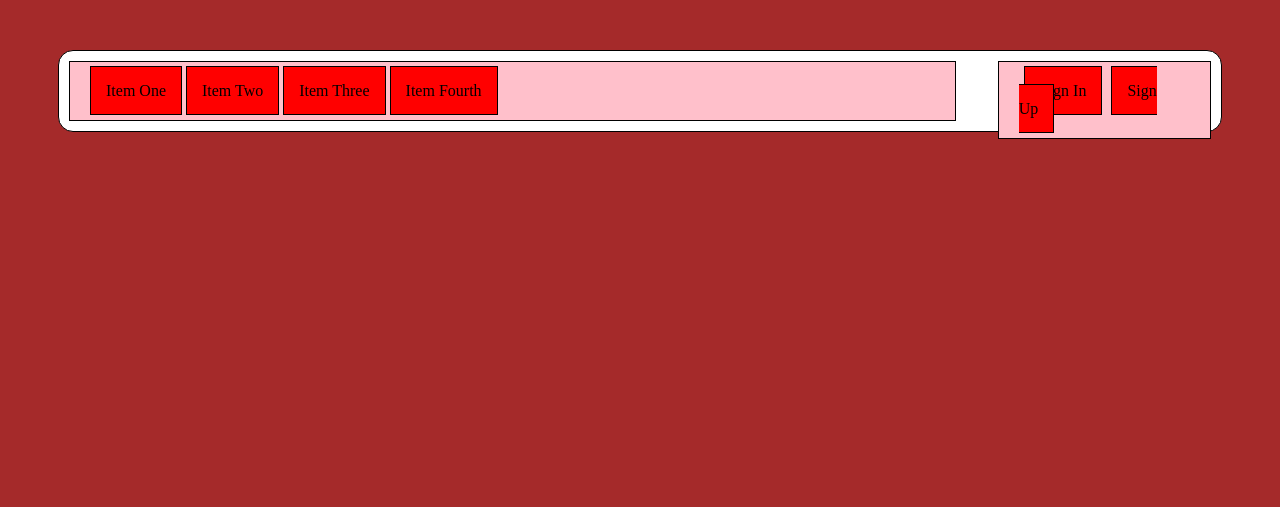
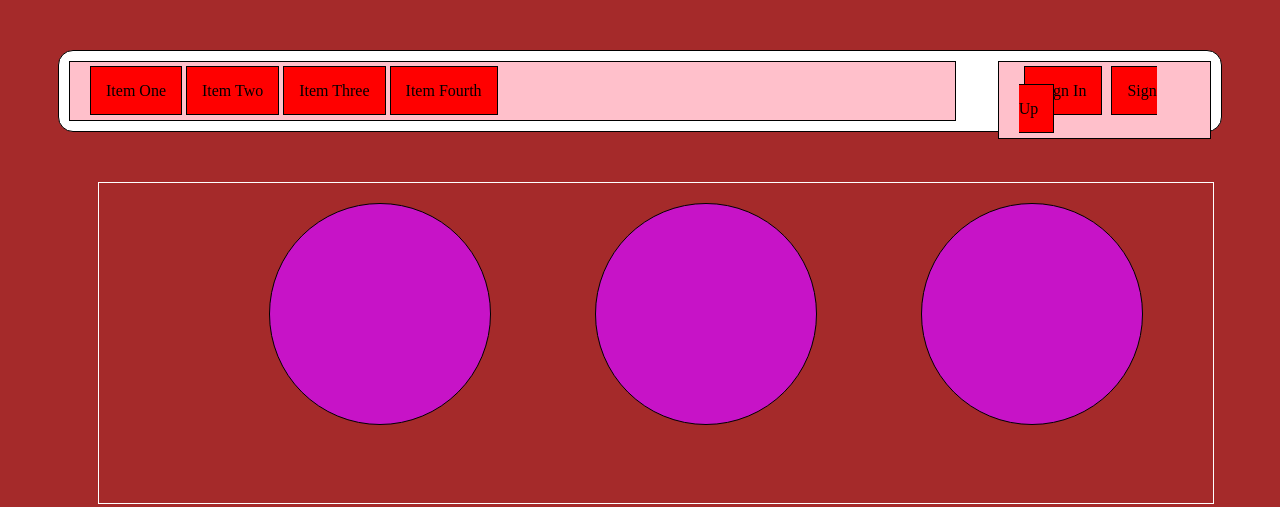
Before and after one commit to zaini007/learning-HTML-CSS, a plain HTML site: page index.html in a window 1280 px wide. Drawn offline with Linux system fonts and the light colour scheme.

Commit message:
create the circles in section one

```diff
--- a/css/style.css
+++ b/css/style.css
@@ -3,6 +3,7 @@ body {
 
 }
 
+/* Header Section Styling */
 #header {
     background-color: white;
     border: 1px solid black;
@@ -42,3 +43,40 @@ body {
     margin-left: 5px;
 
 }
+
+/* Section One Styling */
+#sectionOne {
+    background-color: brown;
+    border: 1px solid white;
+    margin-left: 90px;
+    padding: 20px;
+    width: 85%;
+    height: 35vh;
+}
+
+.circle1 {
+    display: inline-block;
+    background-color: rgb(199, 19, 199);
+    border: 1px solid black;
+    padding: 110px;
+    border-radius: 115px;
+    margin-left: 150px;
+}
+
+.circle2 {
+    display: inline-block;
+    background-color: rgb(199, 19, 199);
+    border: 1px solid black;
+    padding: 110px;
+    border-radius: 115px;
+    margin-left: 100px;
+}
+
+.circle3 {
+    display: inline-block;
+    background-color: rgb(199, 19, 199);
+    border: 1px solid black;
+    padding: 110px;
+    border-radius: 115px;
+    margin-left: 100px;
+}
--- a/index.html
+++ b/index.html
@@ -9,21 +9,31 @@
 </head>
 
 <body>
-
+    <!-- Header Section -->
     <div id="header">
         <div id="nav1">
             <span>Item One</span>
             <span>Item Two</span>
             <span>Item Three</span>
             <span>Item Fourth</span>
-
         </div>
         <div id="nav2">
             <span>Sign In</span>
             <span>Sign Up</span>
         </div>
     </div>
+    <!-- Section One -->
+    <div id="sectionOne">
+        <div class="circle1">
 
+        </div>
+        <div class="circle2">
+
+        </div>
+        <div class="circle3">
+
+        </div>
+    </div>
 </body>
 
 </html>
```
